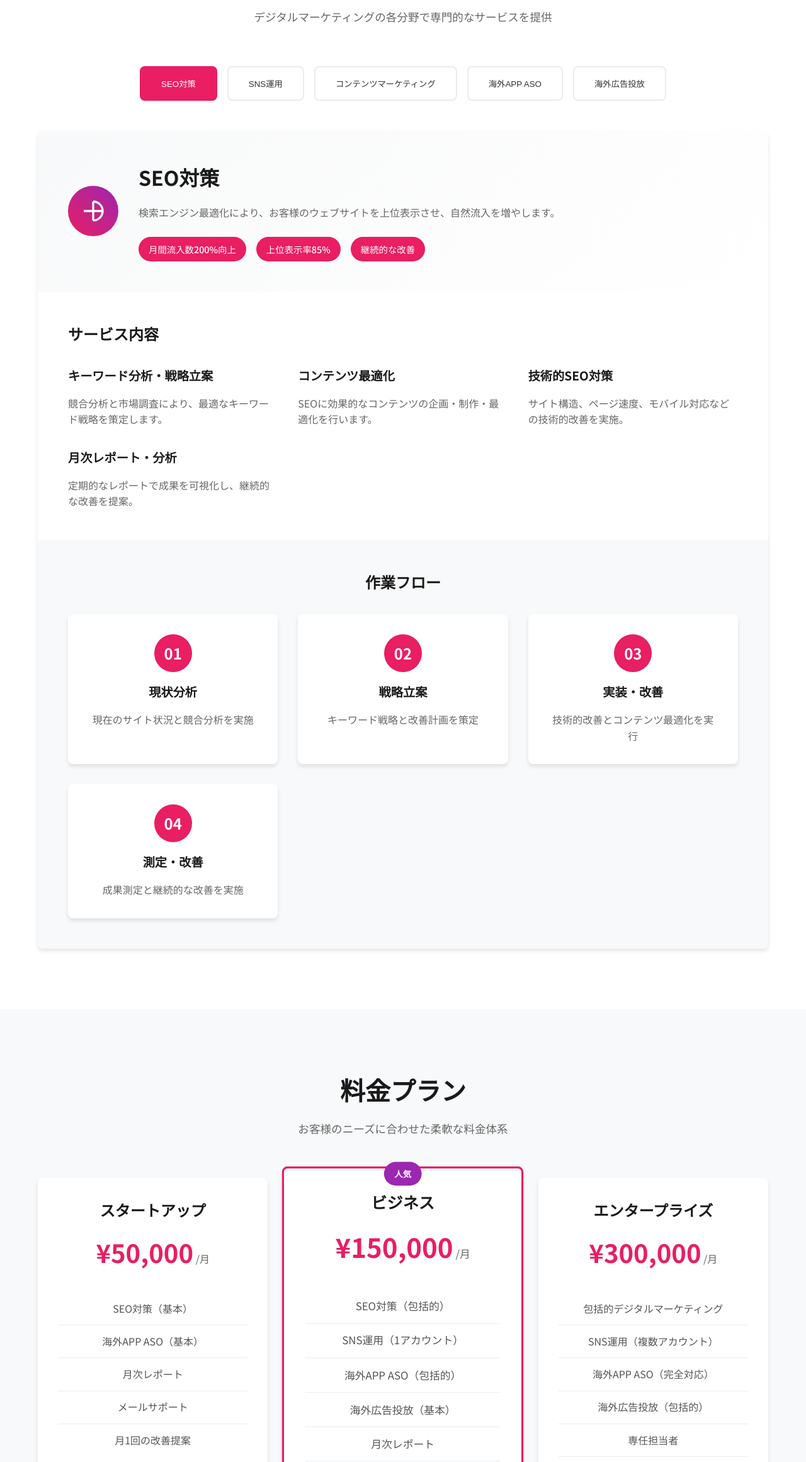
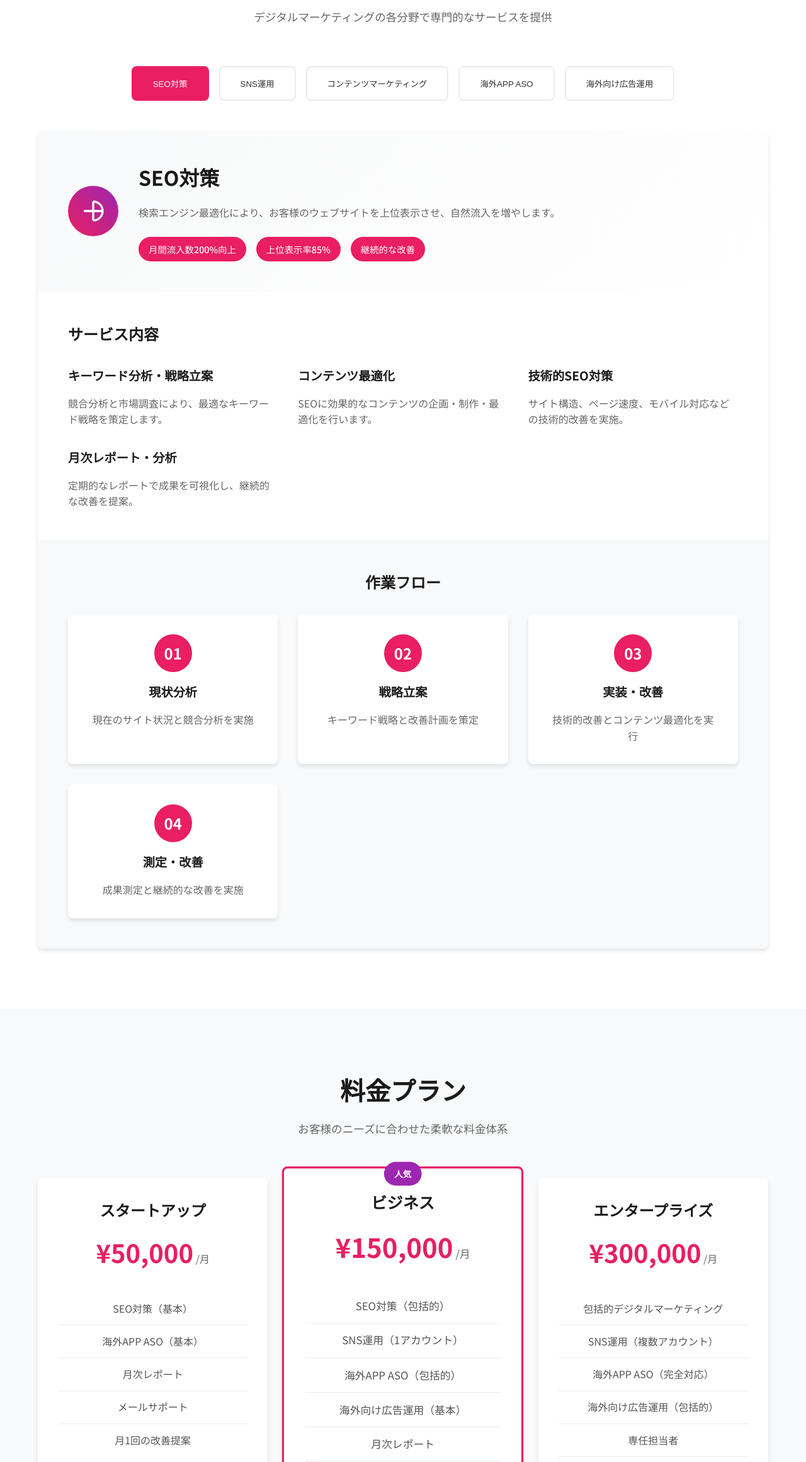
Before and after one commit to devcrealize/crealize-site, a plain HTML site: page services.html in a window 1280 px wide. Shown: the part 479-2800 px from the top of the page at 63% size. Drawn offline with Linux system fonts and the light colour scheme.

Commit message:
サービス名称の統一と改善 - 「海外広告投放」を「海外向け広告運用」に変更 - サービス説明文をより詳細で専門的な内容に更新 - 全ページのサービス名称とリンクを統一 - より自然な日本語表現への改善

```diff
--- a/services.html
+++ b/services.html
@@ -70,7 +70,7 @@
 
                     <button class="tab-button" data-tab="content">コンテンツマーケティング</button>
                     <button class="tab-button" data-tab="aso">海外APP ASO</button>
-                    <button class="tab-button" data-tab="ads">海外広告投放</button>
+                    <button class="tab-button" data-tab="ads">海外向け広告運用</button>
                 </div>
 
                 <div class="tab-content">
@@ -312,7 +312,7 @@
                         </div>
                     </div>
 
-                    <!-- 海外広告投放 -->
+                    <!-- 海外向け広告運用 -->
                     <div class="tab-panel" id="ads">
                         <div class="service-detail">
                             <div class="service-hero">
@@ -322,8 +322,8 @@
                                     </svg>
                                 </div>
                                 <div class="service-hero-content">
-                                    <h2>海外広告投放</h2>
-                                    <p>Google Ads、Facebook Ads、TikTok Adsなどを活用した海外市場での効果的な広告戦略を提供します。</p>
+                                    <h2>海外向け広告運用</h2>
+                                    <p>Google Ads、Facebook Ads、TikTok Ads 等の主要プラットフォームを活用し、海外市場に最適化された広告戦略の企画・提案・運用を行います。</p>
                                     <div class="service-highlights">
                                         <span class="highlight">ROAS 300%向上</span>
                                         <span class="highlight">多プラットフォーム対応</span>
@@ -437,7 +437,7 @@
                         <li>SEO対策（包括的）</li>
                         <li>SNS運用（1アカウント）</li>
                         <li>海外APP ASO（包括的）</li>
-                        <li>海外広告投放（基本）</li>
+                        <li>海外向け広告運用（基本）</li>
                         <li>月次レポート</li>
                         <li>優先サポート</li>
                         <li>月2回の改善提案</li>
@@ -458,7 +458,7 @@
                         <li>包括的デジタルマーケティング</li>
                         <li>SNS運用（複数アカウント）</li>
                         <li>海外APP ASO（完全対応）</li>
-                        <li>海外広告投放（包括的）</li>
+                        <li>海外向け広告運用（包括的）</li>
                         <li>専任担当者</li>
                         <li>24時間サポート</li>
                         <li>週次レポート</li>
@@ -530,7 +530,7 @@
 
                 <div class="faq-item">
                     <div class="faq-question">
-                        <h3>海外広告投放ではどのようなプラットフォームに対応していますか？</h3>
+                        <h3>海外向け広告運用ではどのようなプラットフォームに対応していますか？</h3>
                         <span class="faq-toggle">+</span>
                     </div>
                     <div class="faq-answer">
@@ -580,7 +580,7 @@
                         <li><a href="services.html">SNS運用</a></li>
 
                         <li><a href="services.html">海外APP ASO</a></li>
-                        <li><a href="services.html">海外広告投放</a></li>
+                        <li><a href="services.html">海外向け広告運用</a></li>
                     </ul>
                 </div>
                 <div class="footer-section">
```
Also changed, not shown: about.html (+1 -1 lines), contact.html (+1 -1 lines), index.html (+3 -3 lines).
